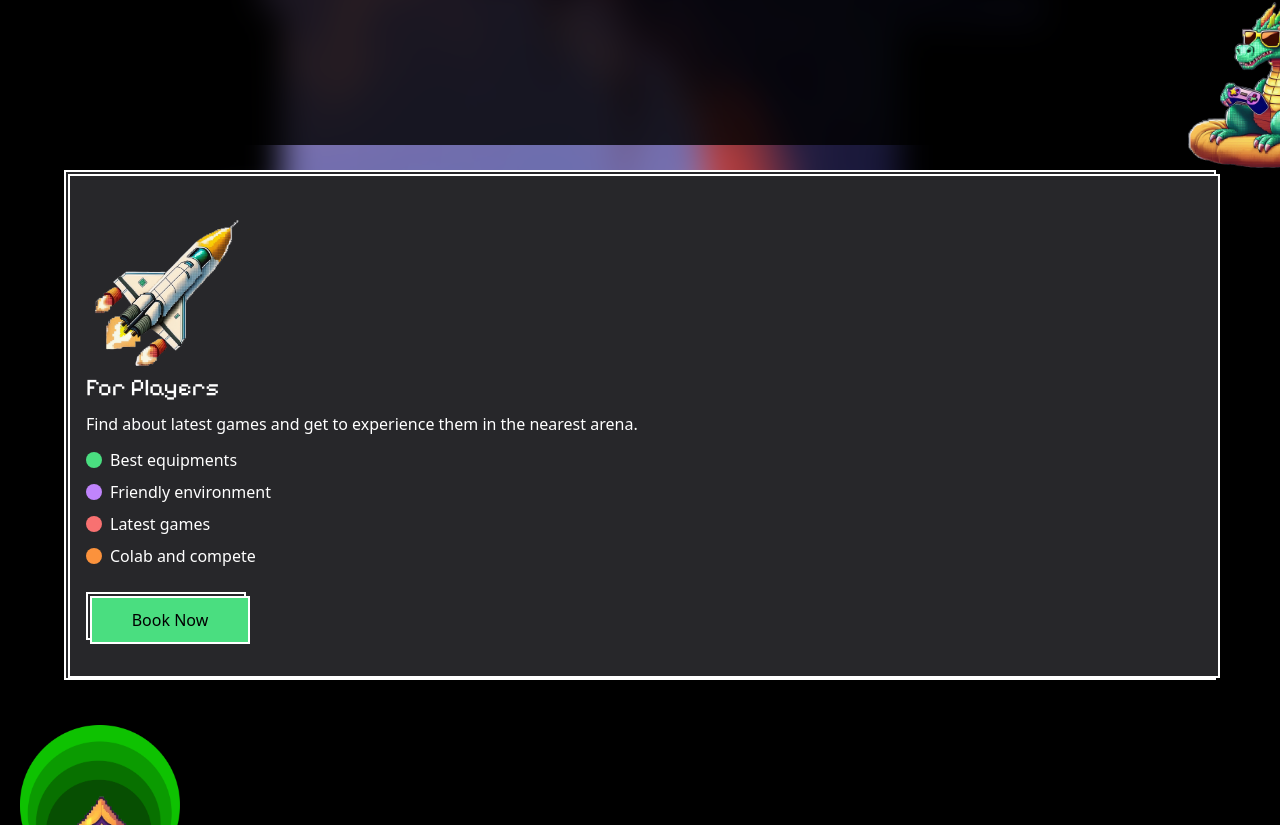
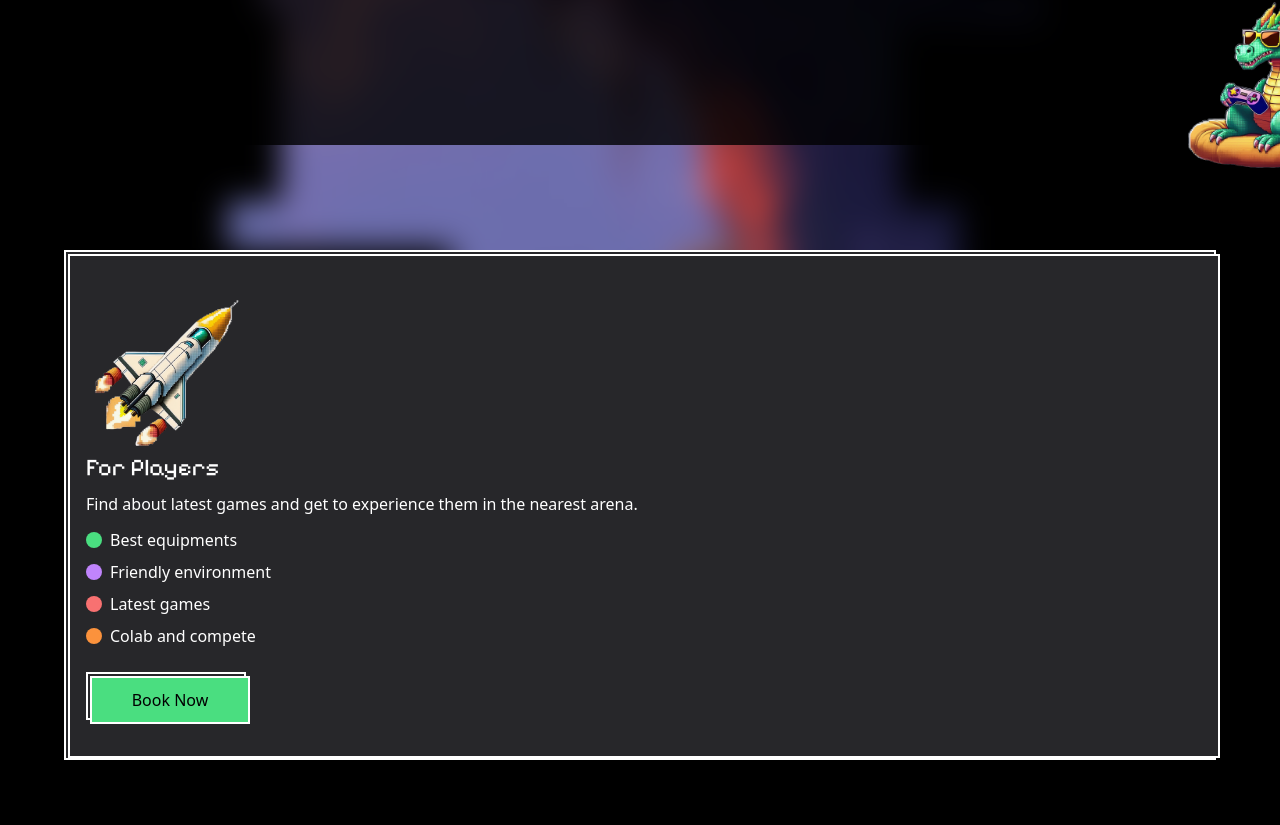
Before and after one commit to dungeons-sports/dungeon-entertainments, a Next.js app: page / in a window 1280 px wide. Shown: the part 575-1400 px from the top of the page. Built offline with nearby package versions, Linux system fonts and the light colour scheme.

Commit message:
Fix: soacing

```diff
--- a/src/app/page.tsx
+++ b/src/app/page.tsx
@@ -44,9 +44,9 @@ export default function Home() {
 			</div>
 
 			{/* Section Two */}
-			<div className="h-[70vh] w-screen z-20 flex items-center justify-center">
+			<div className="h-[90vh] w-screen z-20 flex items-center justify-center py-8">
 				<StackContainer width="w-[90vw]" height="h-auto">
-					<div className="relative flex flex-col justify-center items-start w-[100vw] py-5 h-">
+					<div className="relative flex flex-col justify-center items-start w-[100vw] py-5">
 						<img alt="icon" src="/assets/rocket.png" width="160" height="160" />
 
 						<div className="font-pixel text-2xl pb-2">For Players</div>
@@ -82,7 +82,7 @@ export default function Home() {
 			</div>
 
 			{/* Section Three */}
-			<div className="h-[70vh] w-[100vw]">
+			<div className="h-[80vh] w-[100vw]">
 				<div className="relative flex flex-col justify-center items-start w-[100vw] p-5 h-">
 					<img alt="icon" src="/assets/house.png" width="160" height="160" />
 
```
